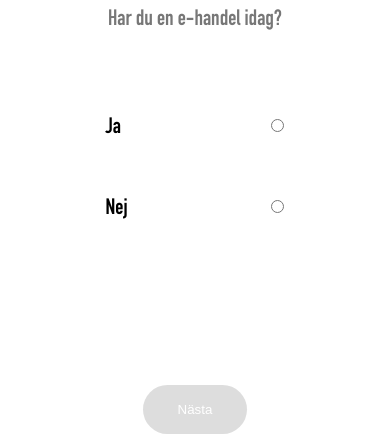
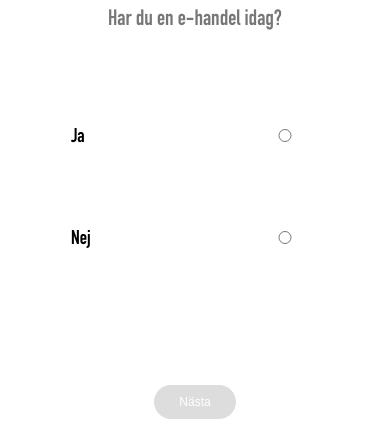
Before and after one commit to bergerik/nxt-vue, a Vue app: page / in a window 390 px wide. Shown: the part 434-868 px from the top of the page. Built offline with nearby package versions, Linux system fonts and the light colour scheme; no server answers; what vue-sweetalert2 would draw is missing.

Commit message:
styling done!

```diff
--- a/src/components/Questions.vue
+++ b/src/components/Questions.vue
@@ -14,7 +14,6 @@
           left: calculatedStepPosition(index + 1),
           visibility: currentStep == index + 1 ? 'visible' : 'hidden',
         }"
-        id="form1"
         :key="index"
       >
         <div>
@@ -52,7 +51,6 @@
           <button
             @click="goToPreviousStep"
             class="btn black_bg"
-            id="back1"
             type="button"
             v-if="currentStep > 1"
           >
@@ -61,8 +59,7 @@
           <button
             :disabled="!hasAnswer(question)"
             :class="[
-              'btn',
-              'black_bg',
+              'btn black_bg',
               { 'disabled-input': !hasAnswer(question) },
             ]"
             @click="goToNextStep()"
@@ -81,6 +78,7 @@
         }"
         id="form6"
       >
+        <Check />
         <div>
           <h3>Kontakt uppgifter</h3>
         </div>
@@ -127,18 +125,16 @@
           <button
             @click="goToPreviousStep"
             class="btn black_bg"
-            id="back1"
             type="button"
             v-if="currentStep > 1"
           >
             Tillbaka
           </button>
-          <!-- :style="disableSubmitBtn && disabled" -->
           <button
-            type="button"
-            :disabled="disableSubmit"
-            :class="['btn', 'black_bg', { 'disabled-input': disableSubmit }]"
-            @click="sendData"
+            type="submit"
+            :disabled="disableSubmitBtn"
+            :class="['btn black_bg', { 'disabled-input': disableSubmitBtn }]"
+            @click.prevent="sendData"
           >
             Slutför
           </button>
@@ -152,22 +148,17 @@
 
 <script>
 import axios from "axios";
-//import Check from "./Check";
+import Check from "./Check";
 
 export default {
   name: "Questions",
   components: {
-    //Check,
+    Check,
   },
   data() {
     return {
       currentStep: 1,
-      // user: {
-      //   name: "",
-      //   email: "",
-      //   phone: "",
-      //   company_name: "",
-      // },
+
       user: {
         name: null,
         email: null,
@@ -306,26 +297,6 @@ export default {
       return question.answer !== null;
     },
 
-    hasUserInfo() {
-      return (
-        this.user.name !== null ||
-        this.user.email !== null ||
-        this.user.phone !== null ||
-        this.user.company_name !== null
-      );
-    },
-
-    // disabledInput: function () {
-    //   if (
-    //     this.questions[3].reply === null ||
-    //     this.questions[3].reply === "nej"
-    //   ) {
-    //     this.disableInputText = true;
-    //   } else {
-    //     this.disableInputText = false;
-    //   }
-    // },
-
     disableSubmit: function () {
       const namn = this.user.name;
       const company_name = this.user.company_name;
@@ -369,15 +340,10 @@ export default {
 
       if (validEmail && validPhoneNumber && validName) {
         axios
-          .post(
-            "http://localhost/exaktaProjekt/nxt-vue/server/server.php",
-            {
+          .post("http://localhost/exaktaProjekt/nxt-vue/server/server.php", {
             questions: this.questions,
             user: this.user,
-              // body: JSON.stringify(this.answers),
-            }
-            // { headers: { "Content-Type": "application/json" } }
-          )
+          })
           .then((res) => {
             console.log(res);
             this.$swal({
@@ -411,11 +377,6 @@ export default {
 </script>
 
 <style lang="scss" scoped>
-.disabled-input {
-  background: #ddd;
-  cursor: context-menu;
-}
-
 .question__container {
   overflow: hidden;
 
@@ -429,11 +390,6 @@ export default {
     position: relative;
     overflow: hidden;
 
-    label {
-      font-size: 25px;
-      cursor: pointer;
-    }
-
     input[type="radio"] {
       cursor: pointer;
     }
@@ -446,32 +402,11 @@ export default {
       line-height: 43px;
     }
 
-    #form6 {
-      height: 100%;
-
-      input {
-        padding: 19px;
-        font-size: 18px;
-      }
-
-      .question-container {
+    form {
       display: flex;
       flex-direction: column;
-        justify-content: space-evenly;
-        width: 100%;
-        height: 100%;
-      }
-    }
+      align-items: center;
 
-    #form1 {
-      .question-container {
-        display: flex;
-        flex-direction: column;
-        justify-content: flex-start;
-      }
-    }
-
-    form {
       overflow-y: auto;
       width: 80%;
       margin: 0 auto;
@@ -482,22 +417,24 @@ export default {
       left: 50%;
       transform: translate(-50%, -50%);
       transition: 0.5s ease;
-      display: flex;
-      flex-direction: column;
-      align-items: center;
 
       .question-container {
         width: 70%;
         height: 300px;
         overflow-y: auto;
-        text-align: center;
         display: flex;
         flex-direction: column;
-        justify-content: center;
 
         &::-webkit-scrollbar {
           background-color: #fff;
           width: 0px;
+        }
+
+        .question-option {
+          flex: 0.25 0 auto;
+          display: flex;
+          flex-direction: column;
+          justify-content: center;
         }
       }
 
@@ -506,12 +443,17 @@ export default {
         display: flex;
         justify-content: space-evenly;
         align-items: center;
-        padding: 12px 0;
         margin-top: 30px;
         text-align: left;
 
         label {
-          flex: 0.5;
+          flex: 0.7;
+          font-size: 25px;
+          cursor: pointer;
+        }
+
+        input[type="radio"] {
+          flex: 0.3;
         }
       }
 
@@ -548,14 +490,36 @@ export default {
       }
     }
 
-    @media (max-width: 370px) {
-      .btn {
-        font-size: 12px;
-        padding: 10px 25px;
+    #form6 {
+      height: 100%;
+
+      input {
+        padding: 19px;
+        font-size: 18px;
+        border: 1px solid red;
       }
 
-      ::placeholder {
-        font-size: 12px;
+      .question-container {
+        border: 1px solid;
+        width: 100%;
+        height: 100%;
+
+        div {
+          display: flex;
+          flex-direction: column;
+          justify-content: space-between;
+          width: 100%;
+          height: 100%;
+        }
+      }
+    }
+
+    .disabled-input {
+      background: #ddd;
+      cursor: context-menu;
+
+      &:hover {
+        background: #ddd;
       }
     }
   }
@@ -601,28 +565,51 @@ export default {
     }
   }
 
+  @media (max-width: 700px) {
+    h3 {
+      font-size: 35px !important;
+      line-height: 40px !important;
+    }
+  }
+
   @media (max-width: 550px) {
-    .questions {
+    .question-container {
+      width: 85% !important;
+    }
     h3 {
-        font-size: 30px;
-        line-height: 30px;
+      font-size: 30px !important;
+      line-height: 30px !important;
     }
 
     label {
-        font-size: 22px;
+      font-size: 22px !important;
     }
   }
 
   #form6 {
     width: 95%;
   }
+
+  @media (max-width: 426px) {
+    #form6 div {
+      justify-content: space-evenly !important;
     }
 
-  @media (max-width: 426px) {
-    .question-container {
-      label {
+    .question-option-radio label {
       flex: 0.8 !important;
     }
+
+    label {
+      font-size: 19.7px !important;
+    }
+
+    .btn {
+      font-size: 12px;
+      padding: 10px 25px;
+    }
+
+    ::placeholder {
+      font-size: 16px;
     }
   }
 
@@ -631,11 +618,9 @@ export default {
       font-size: 20px;
     }
 
-    .questions {
     h3 {
-        font-size: 22px;
-        line-height: 24px;
-      }
+      font-size: 22px !important;
+      line-height: 24px !important;
     }
 
     #form6 input {
@@ -644,14 +629,11 @@ export default {
     }
   }
 
-  @media (max-width: 300px) {
-    strong {
-      font-size: 16px;
-    }
-
-    .questions {
+  @media (max-width: 310px) {
+    .question-option-radio {
       label {
-        font-size: 18px;
+        flex: 1.5 !important;
+        font-size: 16px !important;
       }
     }
   }
```
Lines whose indentation alone changed are shown as unchanged.
